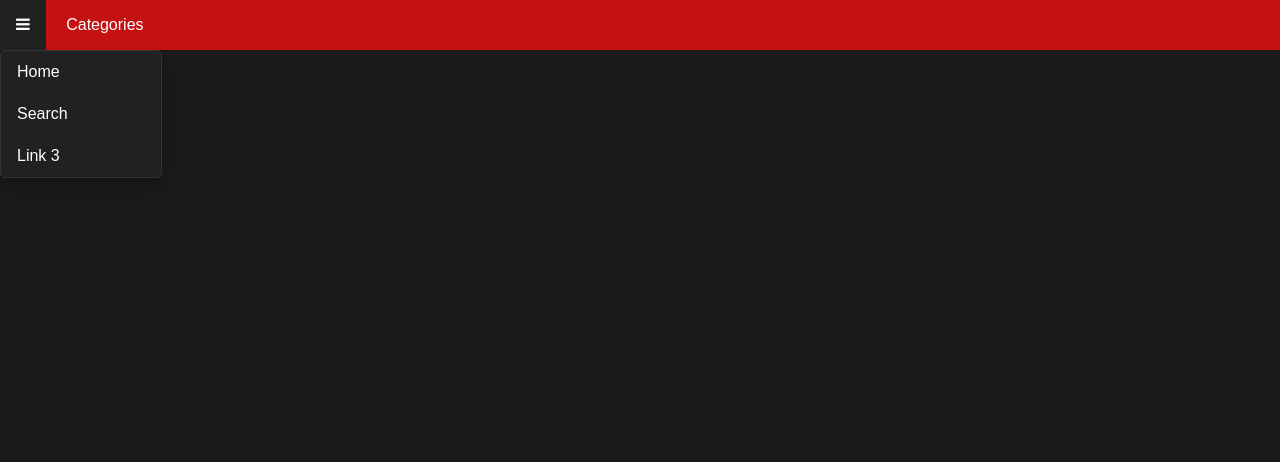
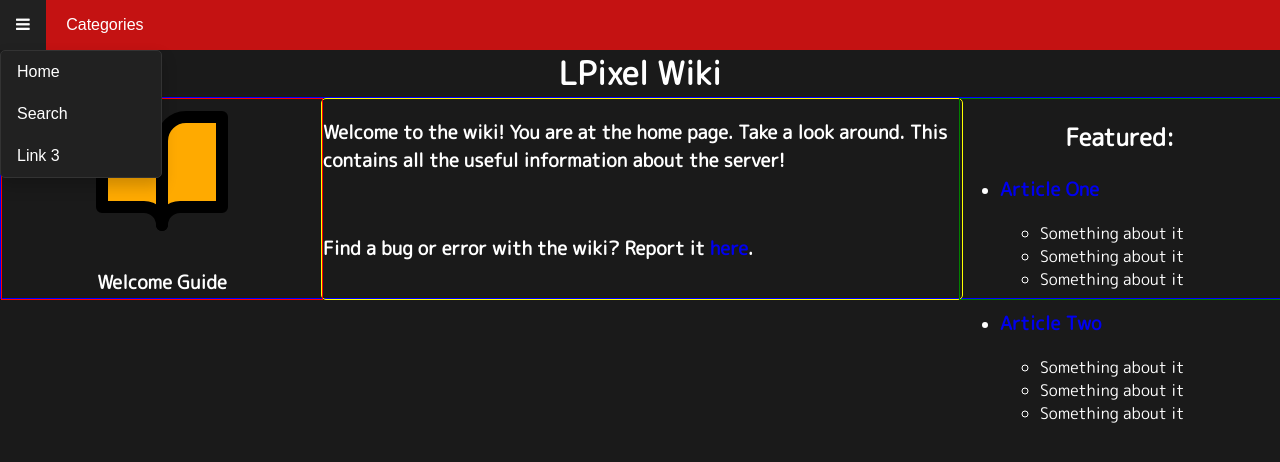
Before and after one commit to lpixelmc/lpixelmc.github.io, a PHP site: page /wiki/survival/items/index.html in a window 1280 px wide. Shown: the top 462 px of the page. Run offline with PHP 8.4, Linux system fonts and the light colour scheme.

Commit message:
Wiki and search changes
Co-authored-by: Incbom <IncbomDev@users.noreply.github.com>

```diff
--- a/css/wiki_pages/index.css
+++ b/css/wiki_pages/index.css
@@ -11,6 +11,25 @@ head {
 
 body {
     margin: 0;
+    overflow-x: hidden;
+    font-family: 'M PLUS Rounded 1c', sans-serif;
+}
+
+h1 {
+    color: white;
+    text-align: center;
+    margin-top: 0;
+    margin-bottom: 0;
+}
+
+@keyframes fadeOutPart {
+    0% {
+        opacity: 1;
+    }
+    100% {
+        opacity: 0;
+    }
+
 }
 
 .nav {
@@ -19,6 +38,59 @@ body {
     overflow: hi;
 }
 
+
+.introContainer {
+  width: 100%;
+  border: 1px solid blue;
+  height: 25vh;
+}
+
+
+.introImage {
+    width: 25%;
+    height: 100%;
+    background-size: cover;
+    background-position: center;
+    background-repeat: no-repeat;
+    border: 1px solid red;
+    float: left;
+    text-align: center;
+    transition: opacity 0.2s ease-in-out;
+    opacity: 1;
+}
+
+
+.introImage:hover {
+    opacity: 0.5;
+}
+
+.featuredArticles {
+    width: 25%;
+    height: 100%;
+    background-size: cover;
+    background-position: center;
+    background-repeat: no-repeat;
+    border: 1px solid green;
+    float: right;
+    text-align: center;
+    color: white;
+
+}
+
+.introText {
+    color: white;
+    text-align: left;
+    margin-top: 0;
+    margin-bottom: 0;
+    width: 50%;
+    margin-left: 25%;
+    margin-right: 25%;
+    border: 1px solid yellow;
+    border-radius: 5px;
+    height: 100%;
+
+
+}
 
 
 
@@ -41,6 +113,7 @@ body {
     position: relative;
     display: inline-block;
   }
+
 
   .dropdown-content {
     display: none;
--- a/javascript/wiki_pages/index.js
+++ b/javascript/wiki_pages/index.js
@@ -0,0 +1,9 @@
+const introImage = document.querySelector(".introImage");
+
+introImage.addEventListener("mouseenter", function() {
+  introImage.style.opacity = "0";
+});
+
+introImage.addEventListener("mouseleave", function() {
+  introImage.style.opacity = "0.5";
+});
--- a/javascript/wiki_pages/search.js
+++ b/javascript/wiki_pages/search.js
@@ -3,7 +3,7 @@
 function search_pages() {
     let input = document.getElementById('searchbar').value
     input=input.toLowerCase();
-    let x = document.getElementsByClassName('animals');
+    let x = document.getElementsByClassName('pages');
 
     for (i = 0; i < x.length; i++) {
         if (!x[i].innerHTML.toLowerCase().includes(input)) {
--- a/wiki/survival/items/index.html
+++ b/wiki/survival/items/index.html
@@ -26,7 +26,45 @@
 
         </div>
     </div>
+    </div>
+    <h1>LPixel Wiki</h1>
+    <div class="introContainer">
+      <div class="introImage">
+        <a href="https://www.google.com" style="text-decoration-line: none">
+        <img src="../../../images/wiki_pages/introIcon.svg" alt="Welcome to the wiki!">
+        <h3 style="color: white">Welcome Guide</h3>
+        </a>
+      </div>
+      <div class="featuredArticles">
+        <h2>Featured:</h2>
+        <ul>
+          <li style="text-align:left"><a href="#" style="text-decoration-line: none"><h3>Article One</h3></a></li>
+          <ul style="text-align:left; font-size: 1em">
+            <li>Something about it</li>
+            <li>Something about it</li>
+            <li>Something about it</li>
+          </ul>
+          <li style="text-align: left"><a href="#" style="text-decoration-line: none"><h3>Article Two</h3></a></li>
+          <ul style="text-align: left; font-size: 1em">
+            <li>Something about it</li>
+            <li>Something about it</li>
+            <li>Something about it</li>
+        </ul>
+        </ul>
+      </div>
+    <div class="introText">
+      <h3>Welcome to the wiki! You are at the home page. Take a look around. This contains all the useful information about the server!</h3>
+      <br>
+      <h3>Find a bug or error with the wiki? Report it <a href="https://discord.gg/AhrKwMZvaA" style="text-decoration-line: none" target="_blank">here</a>.</h3>
+    </div>
+
+  </div>
+
+
+
+
   </body>
 
 
+
   </html>
```
Also changed, not shown: css/wiki_pages/search.css (+65 -27 lines), wiki/survival/items/search.html (+7 -4 lines), images/wiki_pages/blackleathertunic.png (added).
